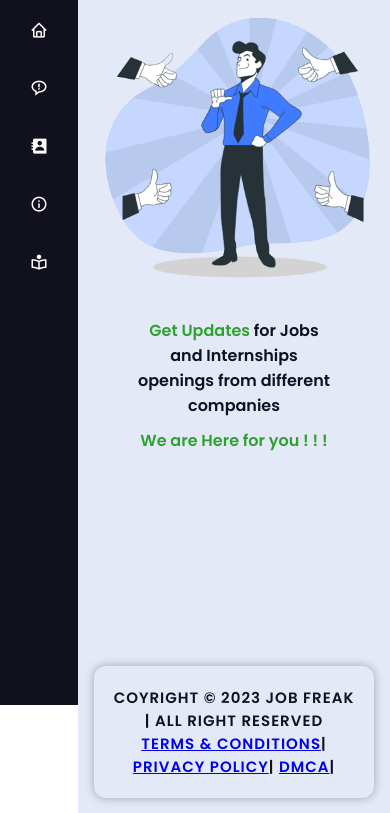
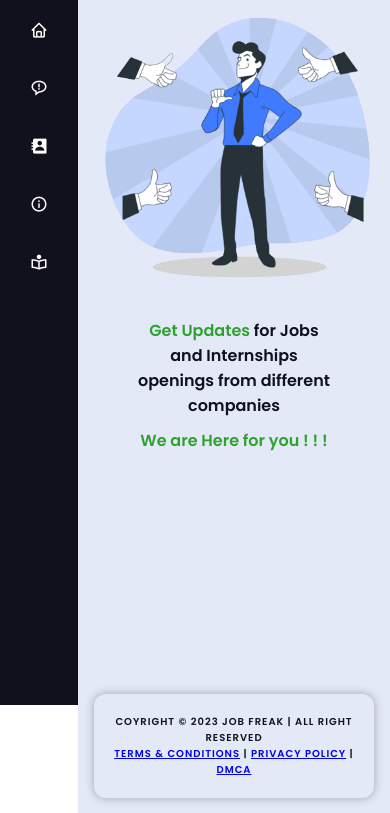
Before and after one commit to TheHimanshuDixit/JobFreak, a plain HTML site: page index.html in a window 390 px wide. Shown: the part 139-952 px from the top of the page. Drawn offline with nearby package versions, Linux system fonts and the light colour scheme.

Commit message:
footer updated

```diff
--- a/index.html
+++ b/index.html
@@ -144,9 +144,9 @@
         <footer>
             <div>Coyright &copy; 2023 Job Freak | All Right Reserved</div>
             <div>
-                <a href="#">TERMS & CONDITIONS</a><span>|</span>
-                <a href="#">PRIVACY POLICY</a><span>|</span>
-                <a href="#">DMCA</a><span>|</span>
+                <a href="#">TERMS & CONDITIONS</a><span> | </span>
+                <a href="#">PRIVACY POLICY</a><span> | </span>
+                <a href="#">DMCA</a>
             </div>
         </footer>
     </section>
--- a/style.css
+++ b/style.css
@@ -520,5 +520,6 @@ footer {
     footer {
         width: 90%;
         bottom: 15px;
+        font-size: 10px;
     }
 }
```
